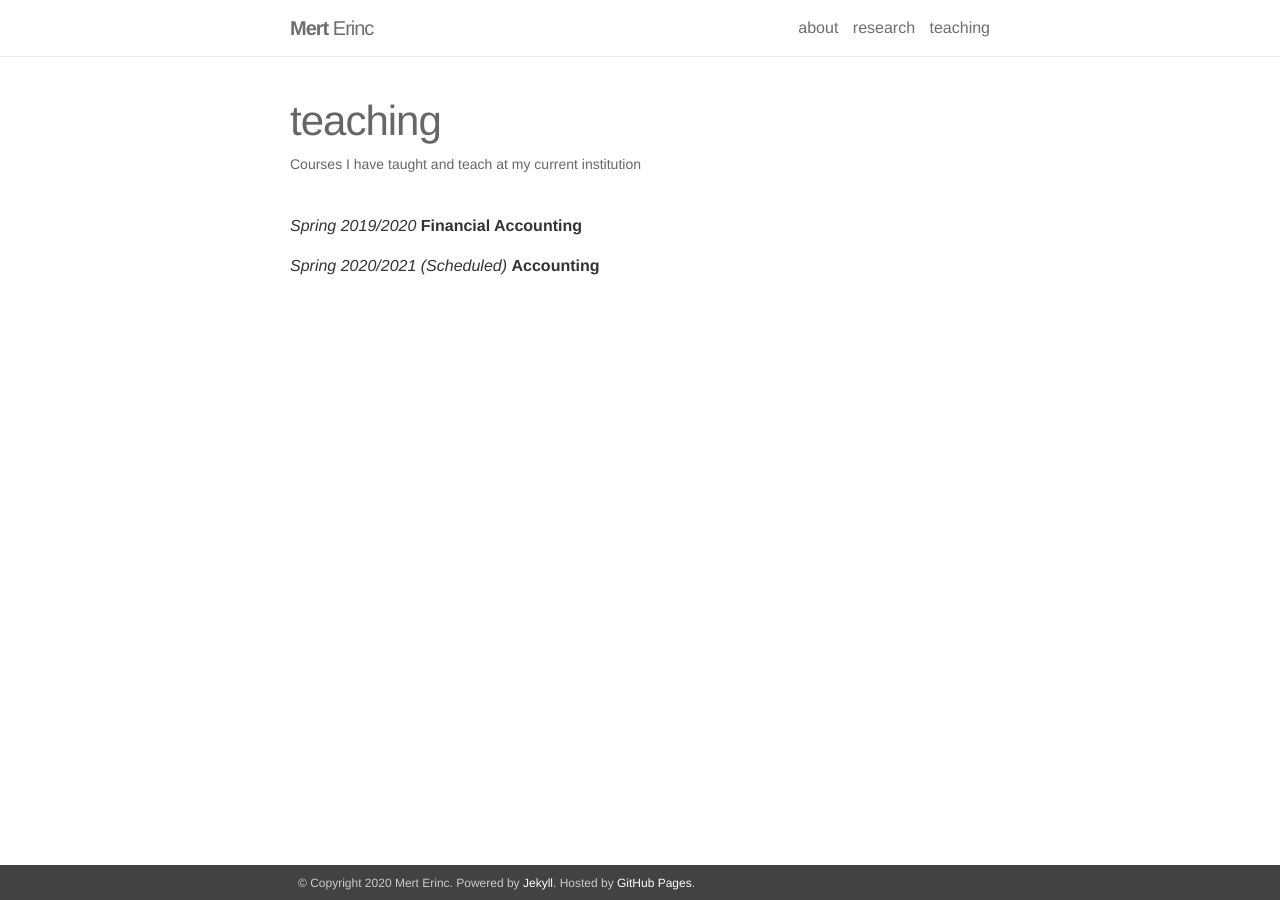
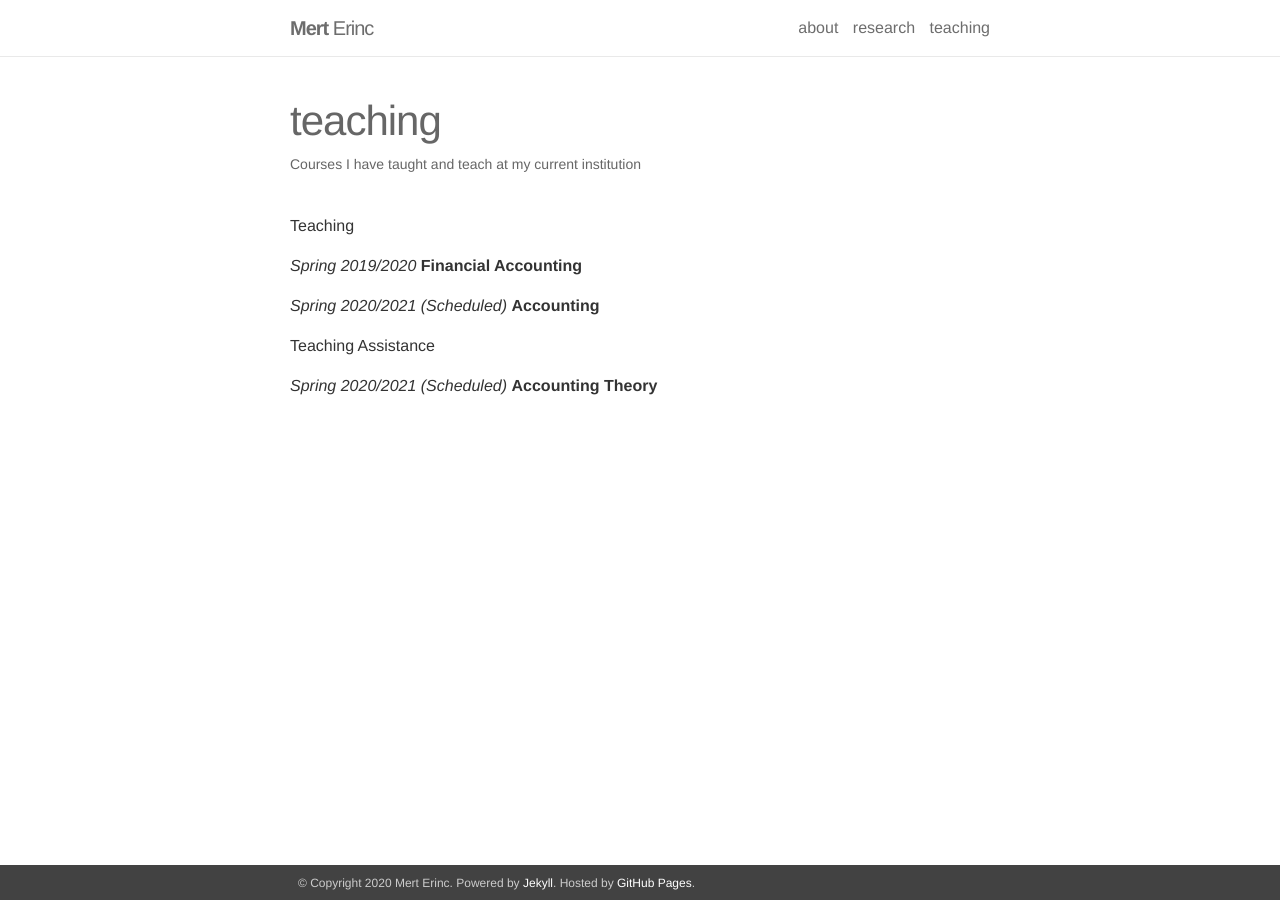
Before and after one commit to mrterinc/mrterinc.github.io, a Jekyll site: the page built from _pages/teaching.md, in a window 1280 px wide. Built offline with Jekyll 4.4.1, drawn with Linux system fonts in a browser that asks for light colours.

Commit message:
teaching update

```diff
--- a/_pages/teaching.md
+++ b/_pages/teaching.md
@@ -5,6 +5,13 @@ permalink: /teaching/
 description: Courses I have taught and teach at my current institution
 ---
 
+Teaching
+
 *Spring 2019/2020* **Financial Accounting**
 
 *Spring 2020/2021 (Scheduled)* **Accounting**
+
+
+Teaching Assistance
+
+*Spring 2020/2021 (Scheduled)* **Accounting Theory**
```
Also changed, not shown: _pages/about.md (+1 -1 lines).
